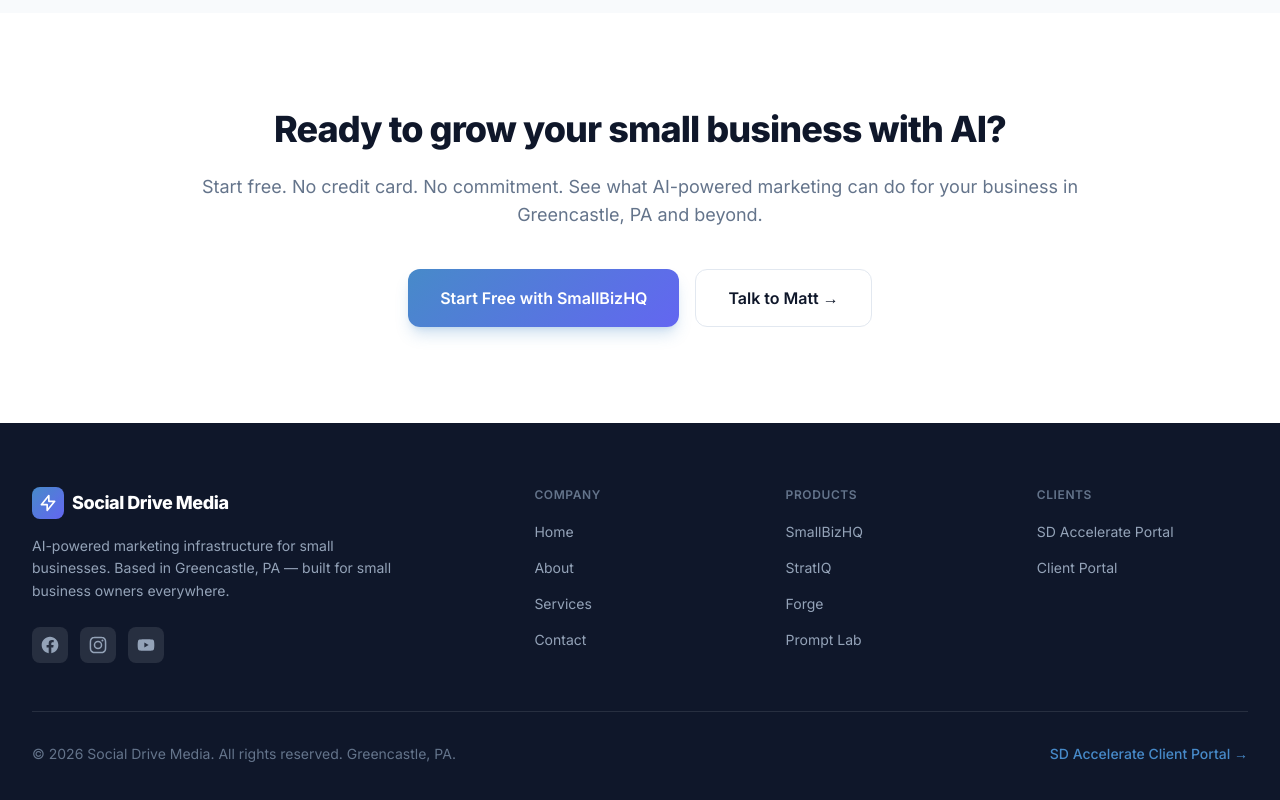
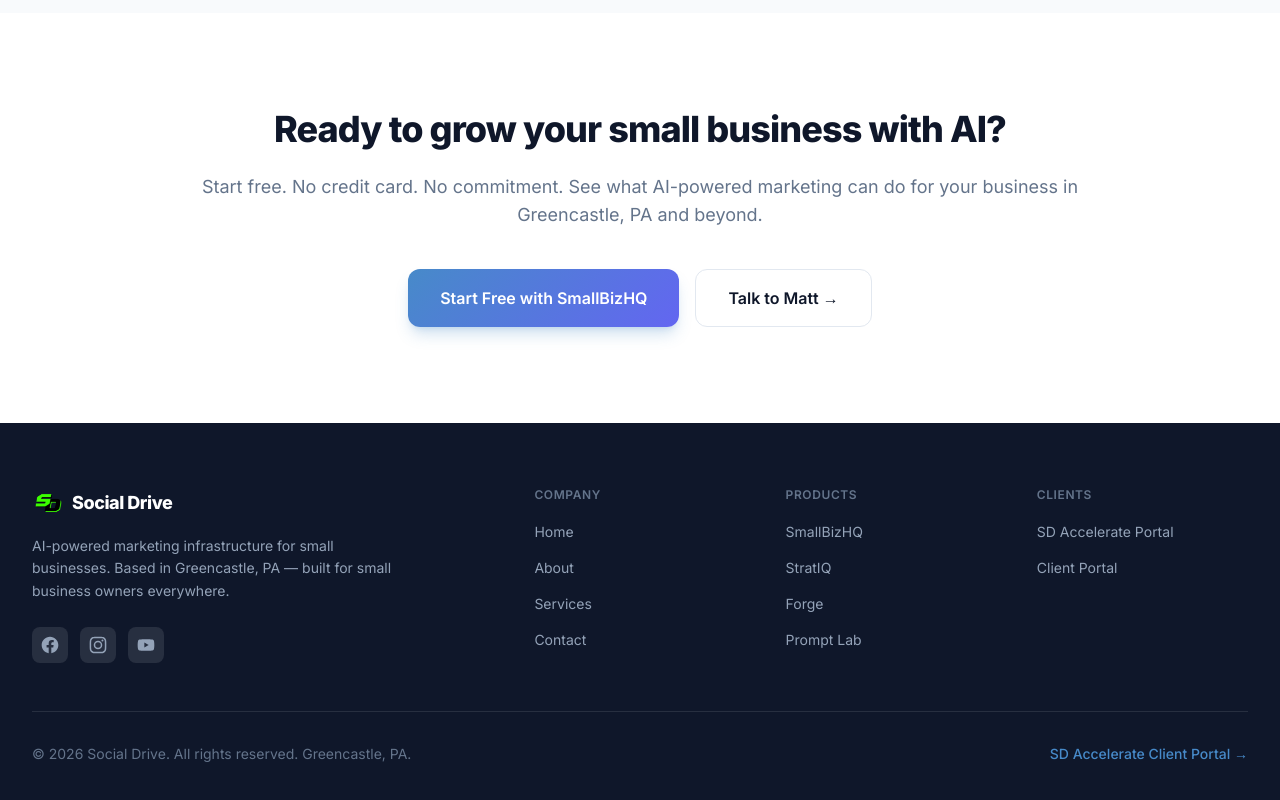
Before and after one commit to mbaer93/sdm-website, a Next.js app: page / in a window 1280 px wide. Shown: the part 3352-4152 px from the top of the page. Built offline with nearby package versions, Linux system fonts and the light colour scheme.

Commit message:
fix: brand name, email, logo, packages — components/Footer.tsx

```diff
--- a/components/Footer.tsx
+++ b/components/Footer.tsx
@@ -1,4 +1,5 @@
 import Link from "next/link";
+import Image from "next/image";
 
 const footerLinks = {
   Company: [
@@ -57,12 +58,14 @@
           {/* Brand */}
           <div className="lg:col-span-2">
             <div className="flex items-center gap-2 mb-4">
-              <div className="w-8 h-8 rounded-lg gradient-accent flex items-center justify-center">
-                <svg className="w-5 h-5 text-white" fill="none" stroke="currentColor" viewBox="0 0 24 24" aria-hidden="true">
-                  <path strokeLinecap="round" strokeLinejoin="round" strokeWidth={2} d="M13 10V3L4 14h7v7l9-11h-7z" />
-                </svg>
-              </div>
-              <span className="font-extrabold text-lg tracking-tight">Social Drive Media</span>
+              <Image
+                src="/logo-mark.png"
+                alt="Social Drive"
+                width={32}
+                height={32}
+                className="rounded-lg"
+              />
+              <span className="font-extrabold text-lg tracking-tight">Social Drive</span>
             </div>
             <p className="text-[#94a3b8] text-sm leading-relaxed max-w-sm mb-6">
               AI-powered marketing infrastructure for small businesses. Based in Greencastle, PA — built for small business owners everywhere.
@@ -118,7 +121,7 @@
         {/* Bottom bar */}
         <div className="mt-12 pt-8 border-t border-white/10 flex flex-col sm:flex-row justify-between items-center gap-4">
           <p className="text-sm text-[#64748b]">
-            © 2026 Social Drive Media. All rights reserved. Greencastle, PA.
+            © 2026 Social Drive. All rights reserved. Greencastle, PA.
           </p>
           <a
             href="https://sdaccelerate.cldportal.com/login"
```
